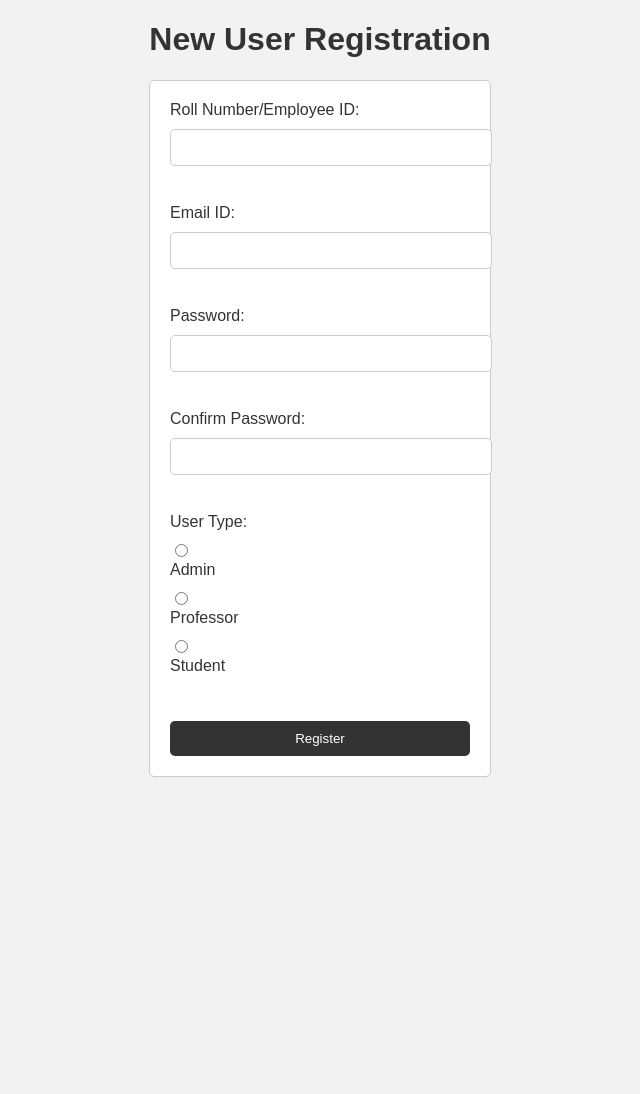
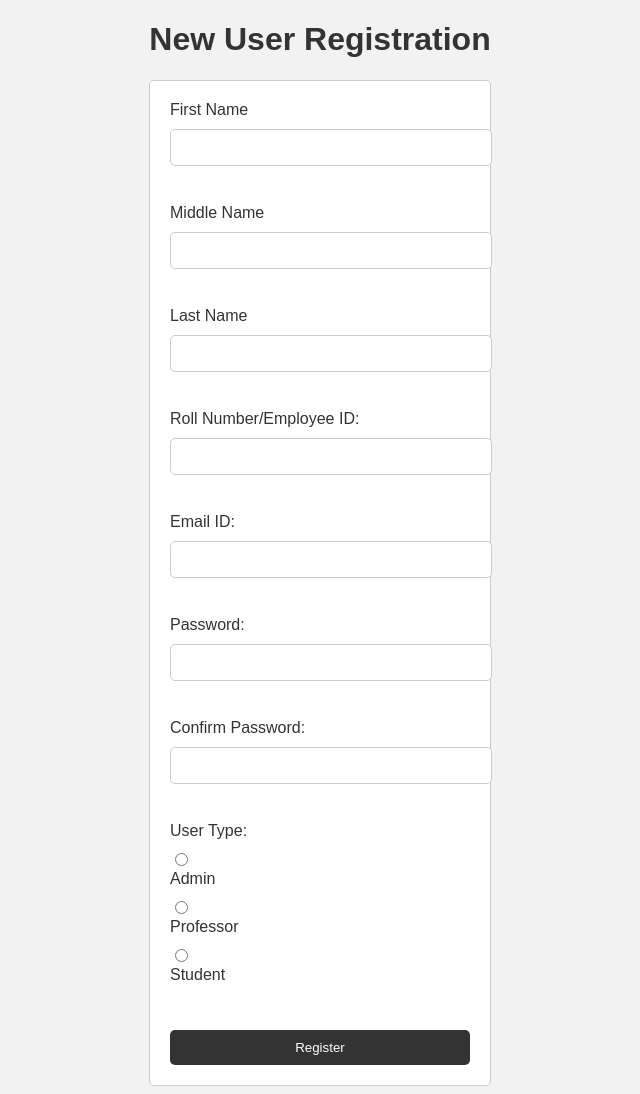
Before and after one commit to AnimeshTumne/oCEO_management_DataWeavers, a Flask app: page /login/new_user in a window 1280 px wide. Shown: the whole page, without its empty margins (320-960 px from the left). Before the commit the page ends 777 px from the top, so only its background shows below. Run offline with Flask 3, Linux system fonts and the light colour scheme; some libraries are stand-ins or nearby versions.

Commit message:
added buttons for name insertion

```diff
--- a/FrontEnd/loginpage_testing/templates/newuser.html
+++ b/FrontEnd/loginpage_testing/templates/newuser.html
@@ -78,11 +78,24 @@
 <body>
     <h1>New User Registration</h1>
     <form onsubmit="return validateForm()">
+        <!-- first name is compulsory -->
+        <label for="first_name">First Name</label>
+        <input type="text" id="first_name" name="first_name" required><br><br>
+
+        <label for="middle_name">Middle Name</label>
+        <input type="text" id="first_name"><br><br>
+
+        <label for="last_name">Last Name</label>
+        <input type="text" id="last_name"><br><br>
+
+        <!-- roll number is compulsory -->
         <label for="rollNumber">Roll Number/Employee ID:</label>
         <input type="text" id="rollNumber" name="rollNumber" required><br><br>
 
+        <!-- email also compulsory -->
         <label for="email">Email ID:</label>
         <input type="email" id="email" name="email" required><br><br>
+
 
         <label for="password">Password:</label>
         <input type="password" id="password" name="password" required><br><br>
```
